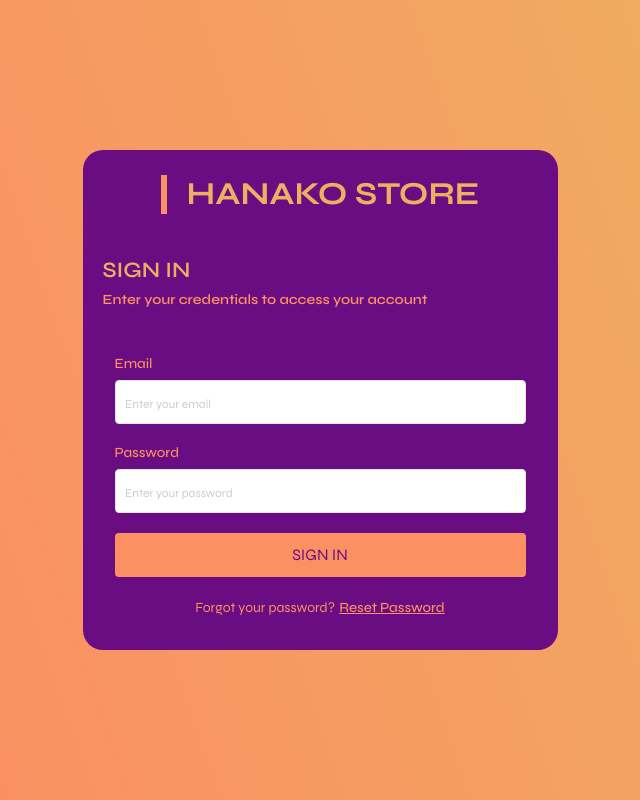
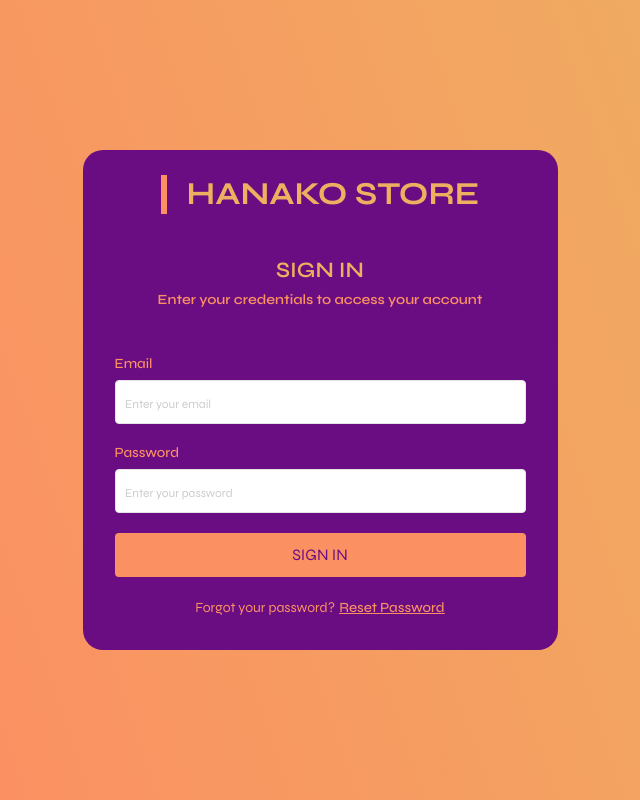
Before and after one commit to psyBeth/Hanako-Store, a React (Create React App) app: page / in a window 1280 px wide. Shown: the whole page, without its empty margins (320-960 px from the left). Built offline with nearby package versions, Linux system fonts and the light colour scheme.

Commit message:
tiny edit on login sign in div

```diff
--- a/src/pages/Login.jsx
+++ b/src/pages/Login.jsx
@@ -10,7 +10,7 @@ const Login = () => {
             Hanako Store
           </h1>
         </div>
-        <div className='my-2'>
+        <div className='my-2 flex flex-col justify-center items-center'>
           <h3 className='font-syne font-[600] text-[22px] uppercase'>
             SIGN IN
           </h3>
```
